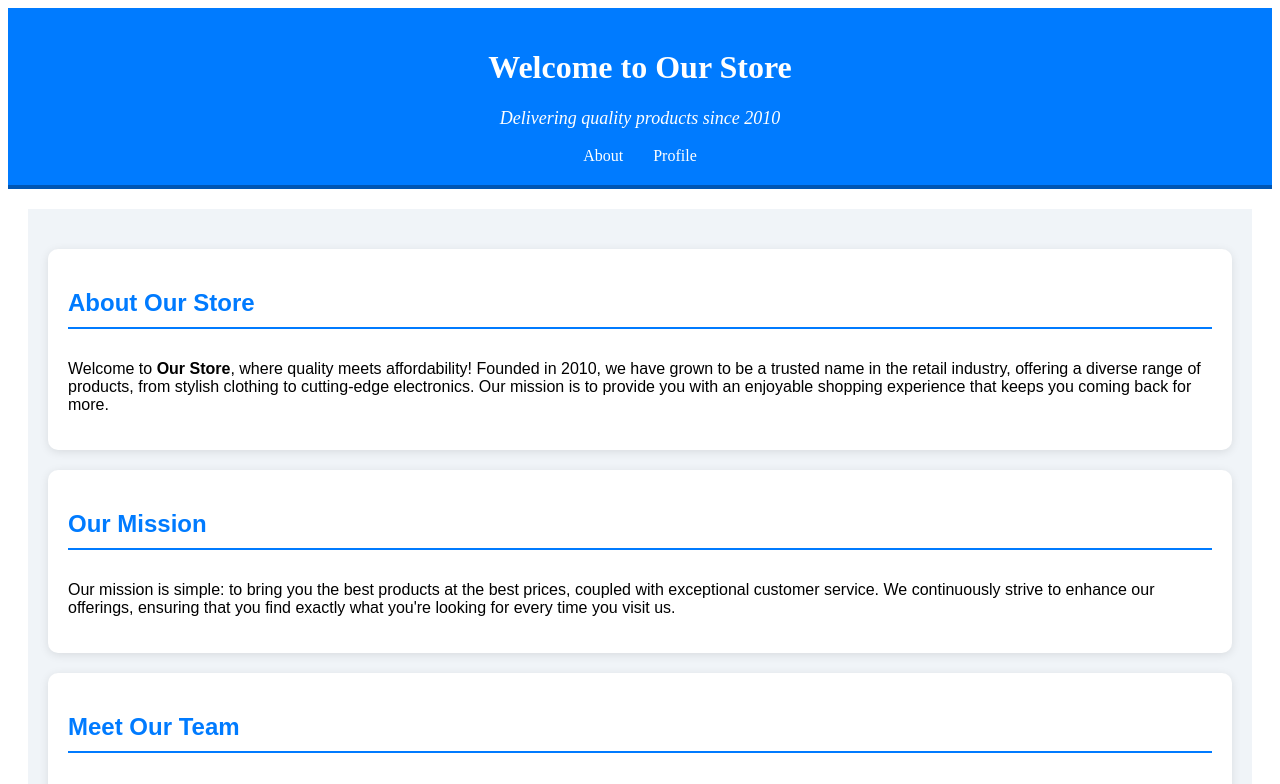
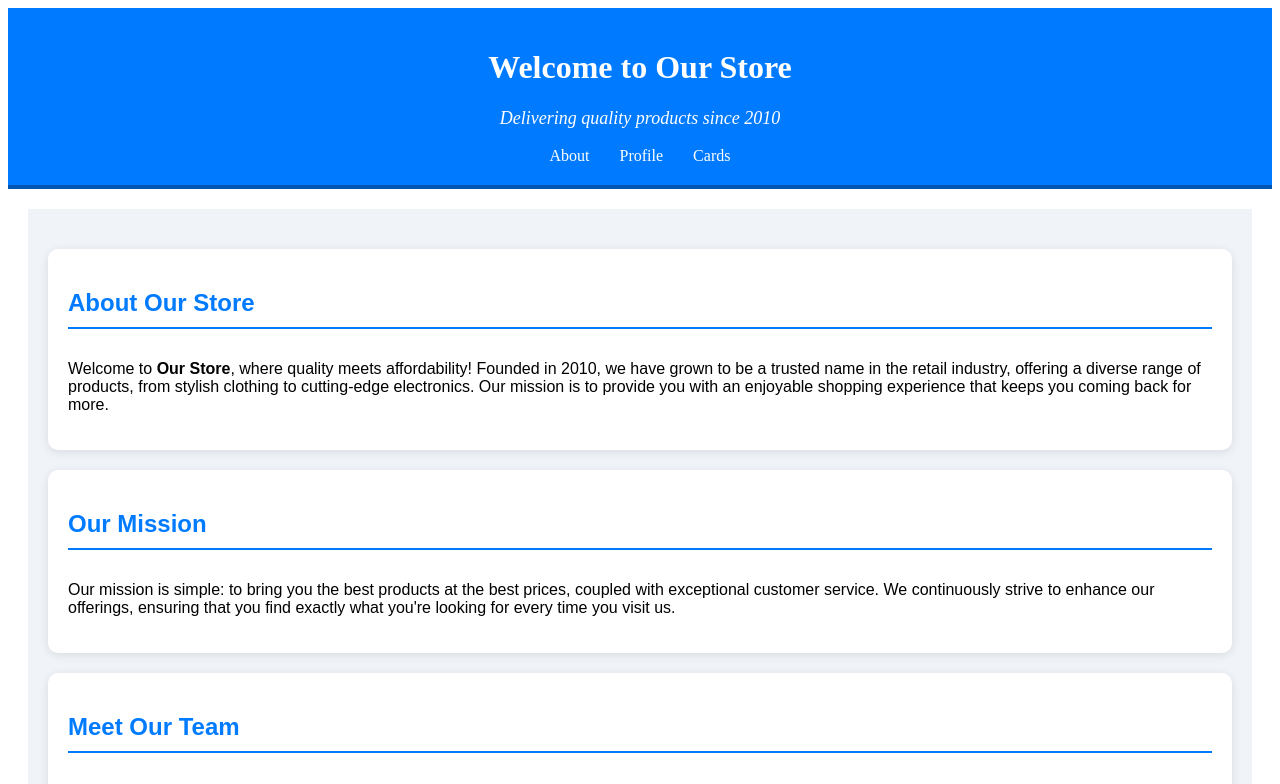
Before and after one commit to Mmishaaa/SVCH, a React (Vite) app in the folder labrab2/: page / in a window 1280 px wide. Shown: the top 784 px of the page. Built offline with nearby package versions, Linux system fonts and the light colour scheme.

Commit message:
update routes and header to inclute cards page

```diff
--- a/labrab2/src/components/header.jsx
+++ b/labrab2/src/components/header.jsx
@@ -6,11 +6,14 @@ const Header = () => {
       <h1>Welcome to Our Store</h1>
       <p style={{ fontSize: "18px", marginTop: "10px", fontStyle: "italic" }}>Delivering quality products since 2010</p>
       <nav style={{ marginTop: "15px" }}>
-        <Link to="/about" style={{ color: "#fff", margin: "0 15px", textDecoration: "none" }}>
+        <Link to="/about" style={linkStyles}>
           About
         </Link>
-        <Link to="/profile" style={{ color: "#fff", margin: "0 15px", textDecoration: "none" }}>
+        <Link to="/profile" style={linkStyles}>
           Profile
+        </Link>
+        <Link to="/cards" style={linkStyles}>
+          Cards
         </Link>
       </nav>
     </header>
@@ -18,3 +21,9 @@ const Header = () => {
 };
 
 export default Header;
+
+const linkStyles = {
+  color: "#fff",
+  margin: "0 15px",
+  textDecoration: "none"
+}
--- a/labrab2/src/routers/routesList.jsx
+++ b/labrab2/src/routers/routesList.jsx
@@ -1,10 +1,12 @@
 import AboutPage from "../components/aboutContent";
 import NotFoundPage from "../pages/NotFound";
 import ProfilePage from "../pages/profilePage"
+import CardsPage from "../pages/cardsPage";
 
 export const privateRoutes = [
   { title: "About", path: "/", element: <AboutPage /> },
   { title: "About", path: "/about", element: <AboutPage /> },
   { title: "Profile", path: "/profile", element: <ProfilePage /> },
+  { title: "Cards", path: "/cards", element: <CardsPage /> },
   { title: "NotFound", path: "*", element: <NotFoundPage /> },
 ]
```
